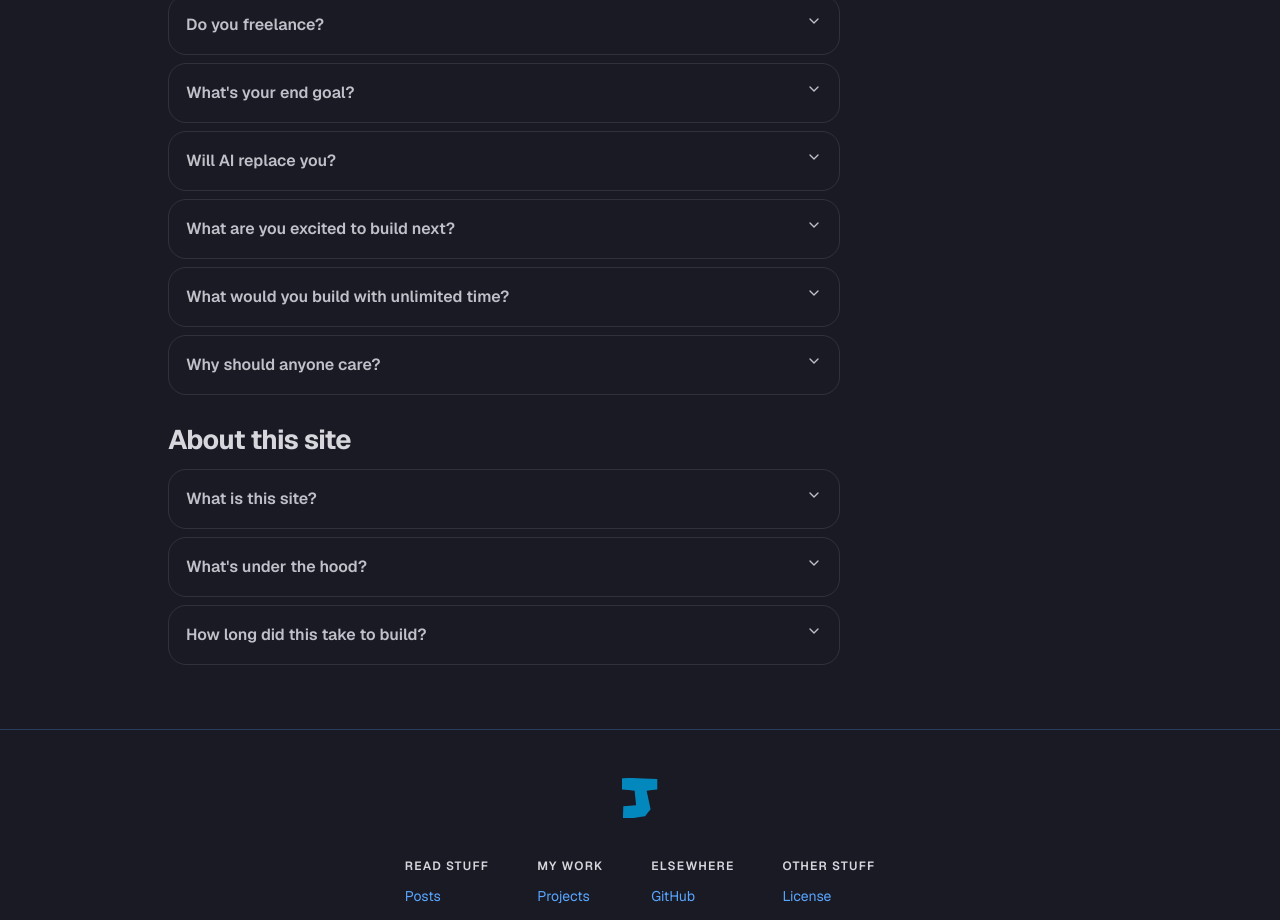
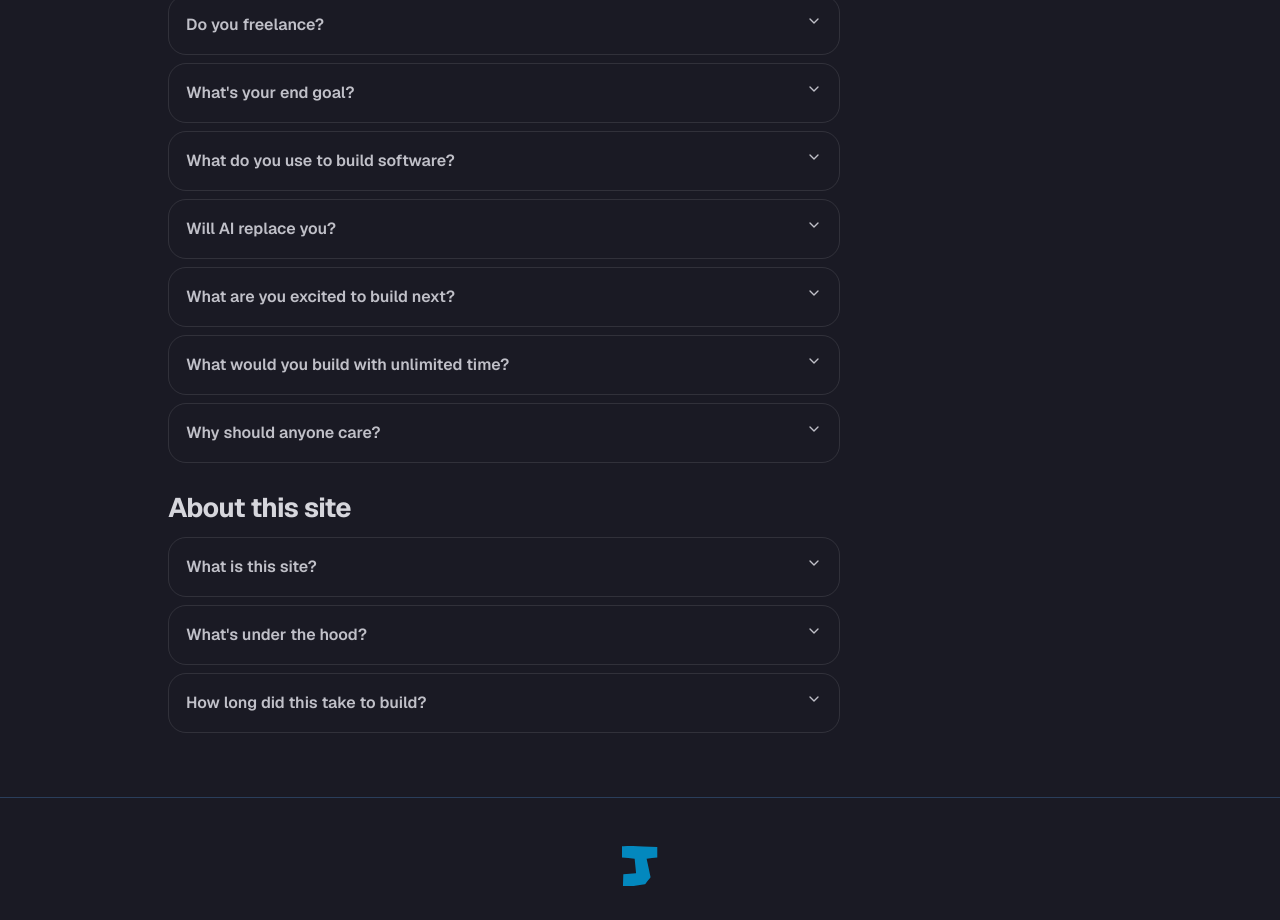
Before and after one commit to jaygriffinjay/jaygriff-v4, a Next.js app: page /about in a window 1280 px wide. Shown: the part 1548-2468 px from the top of the page. Built offline with nearby package versions, Linux system fonts and the light colour scheme; a web font is replaced by a local one.

Commit message:
Restore the About question that links to My Stack

```diff
--- a/src/app/about/page.tsx
+++ b/src/app/about/page.tsx
@@ -72,6 +72,20 @@ const ABOUT_ME = [
         I want to create my own software businesses to support my life and work
         indefinitely. I'd also love to work with talented developers and
         learn from them.
+      </>
+    ),
+  },
+  {
+    question: "What do you use to build software?",
+    answer: (
+      <>
+        Languages, frameworks, editors, and everything else I reach for is
+        listed in{" "}
+        <NextLink href="/my-stack" className={styles.link}>
+          my stack
+        </NextLink>
+        , along with what I actually use each one for and what I've moved on
+        from.
       </>
     ),
   },
```
